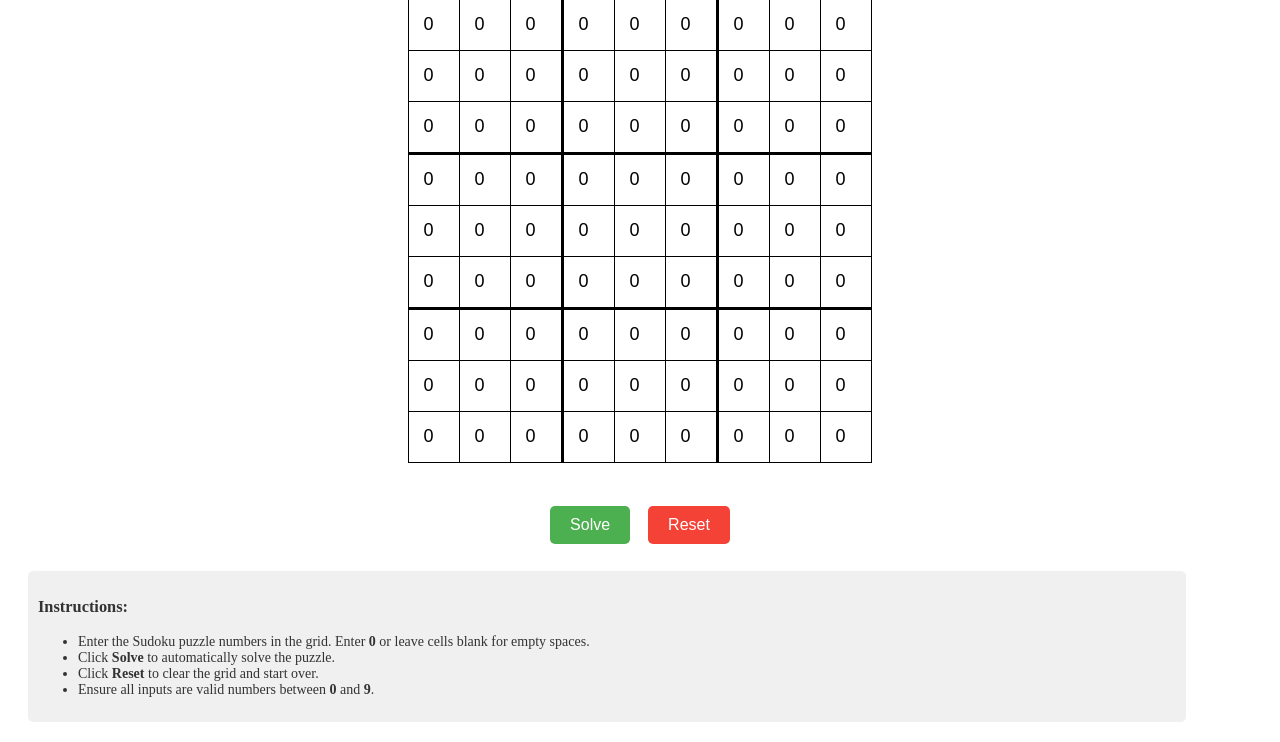
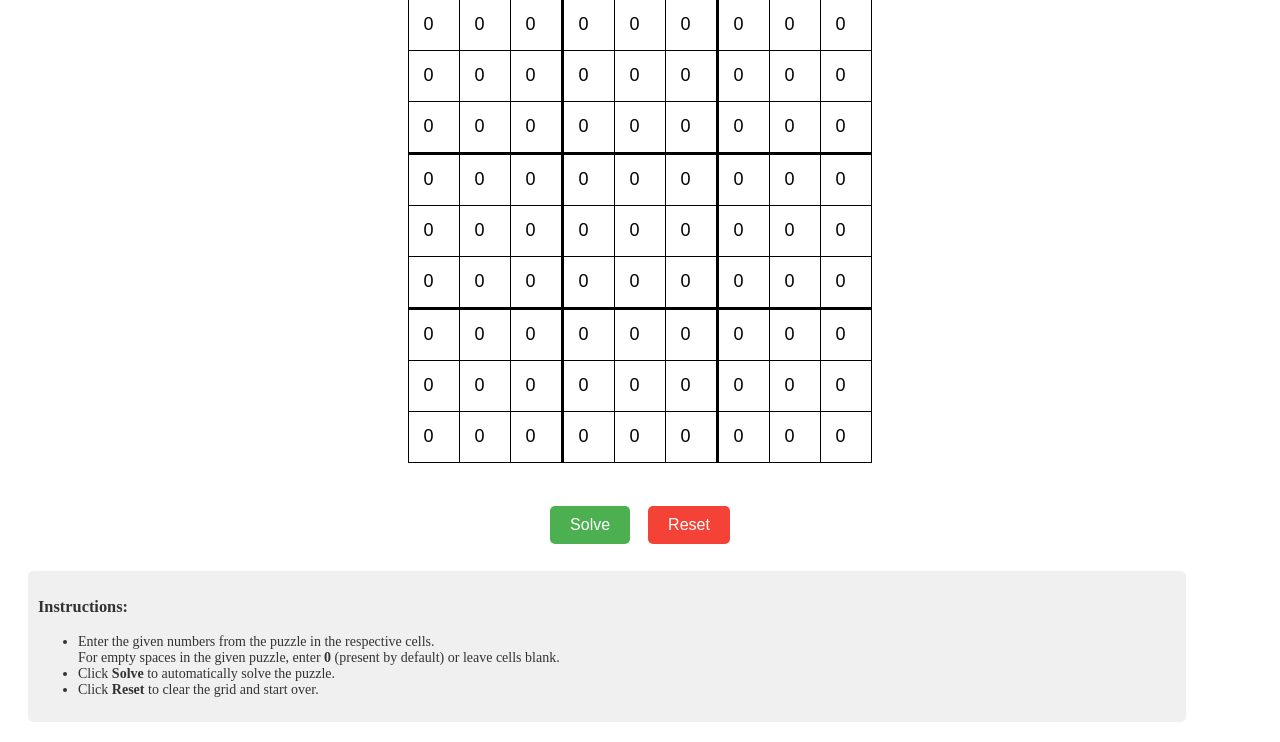
Before and after one commit to Ponharish/SodukuSolver, a Django app: page / in a window 1280 px wide. Shown: the part 117-859 px from the top of the page. Run offline with Django 5.2, Linux system fonts and the light colour scheme.

Commit message:
Update Instructions

```diff
--- a/UserInteraction/Templates/board.html
+++ b/UserInteraction/Templates/board.html
@@ -219,10 +219,10 @@
         <div class="instructions">
             <h3>Instructions:</h3>
             <ul>
-                <li>Enter the Sudoku puzzle numbers in the grid. Enter <b>0</b> or leave cells blank for empty spaces.</li>
+                <li>Enter the given numbers from the puzzle in the respective cells. <br>
+                    For empty spaces in the given puzzle, enter <b>0</b> (present by default) or leave cells blank.</li>
                 <li>Click <b>Solve</b> to automatically solve the puzzle.</li>
                 <li>Click <b>Reset</b> to clear the grid and start over.</li>
-                <li>Ensure all inputs are valid numbers between <b>0</b> and <b>9</b>.</li>
             </ul>
         </div>
     </body>
```
